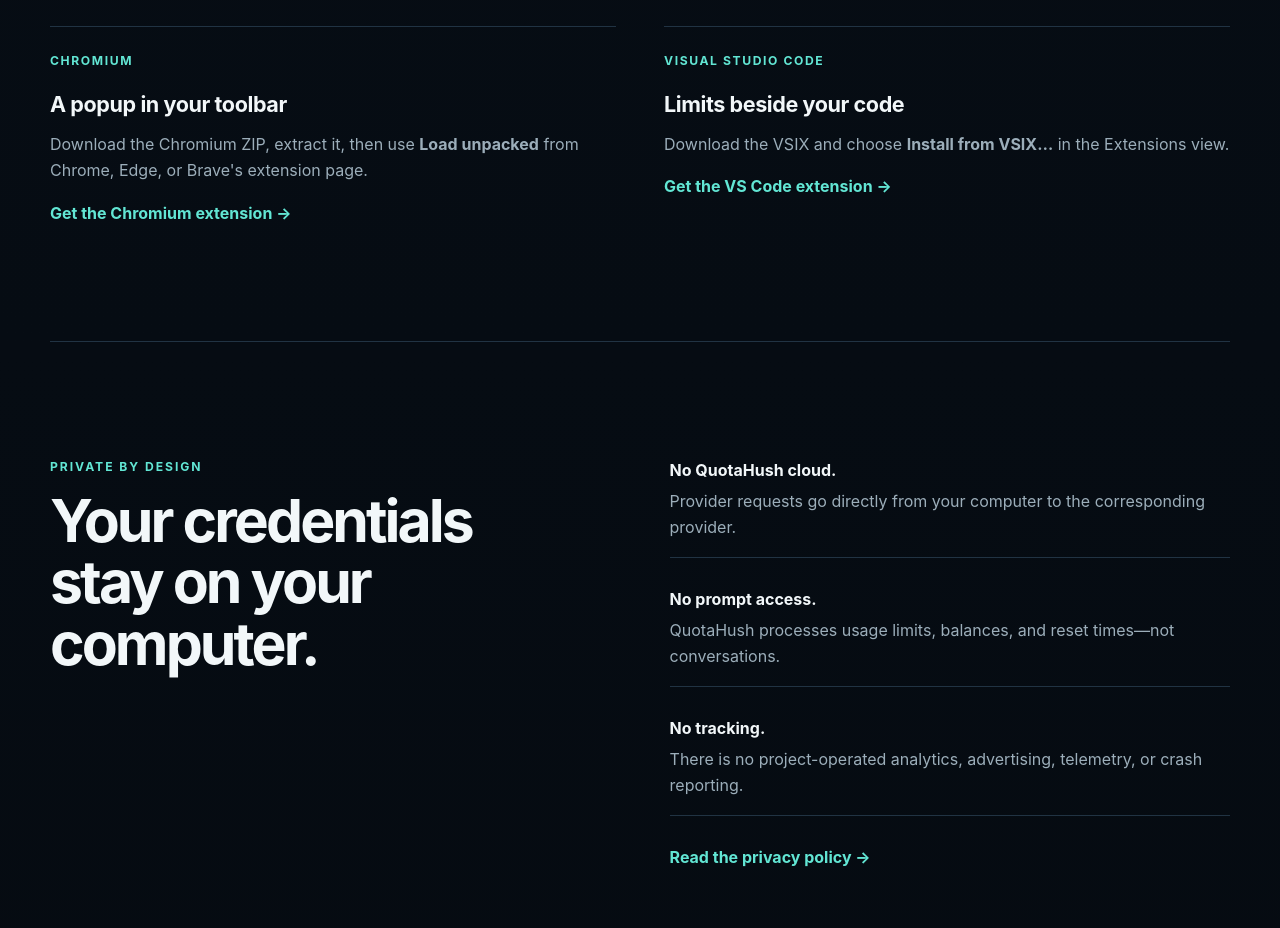
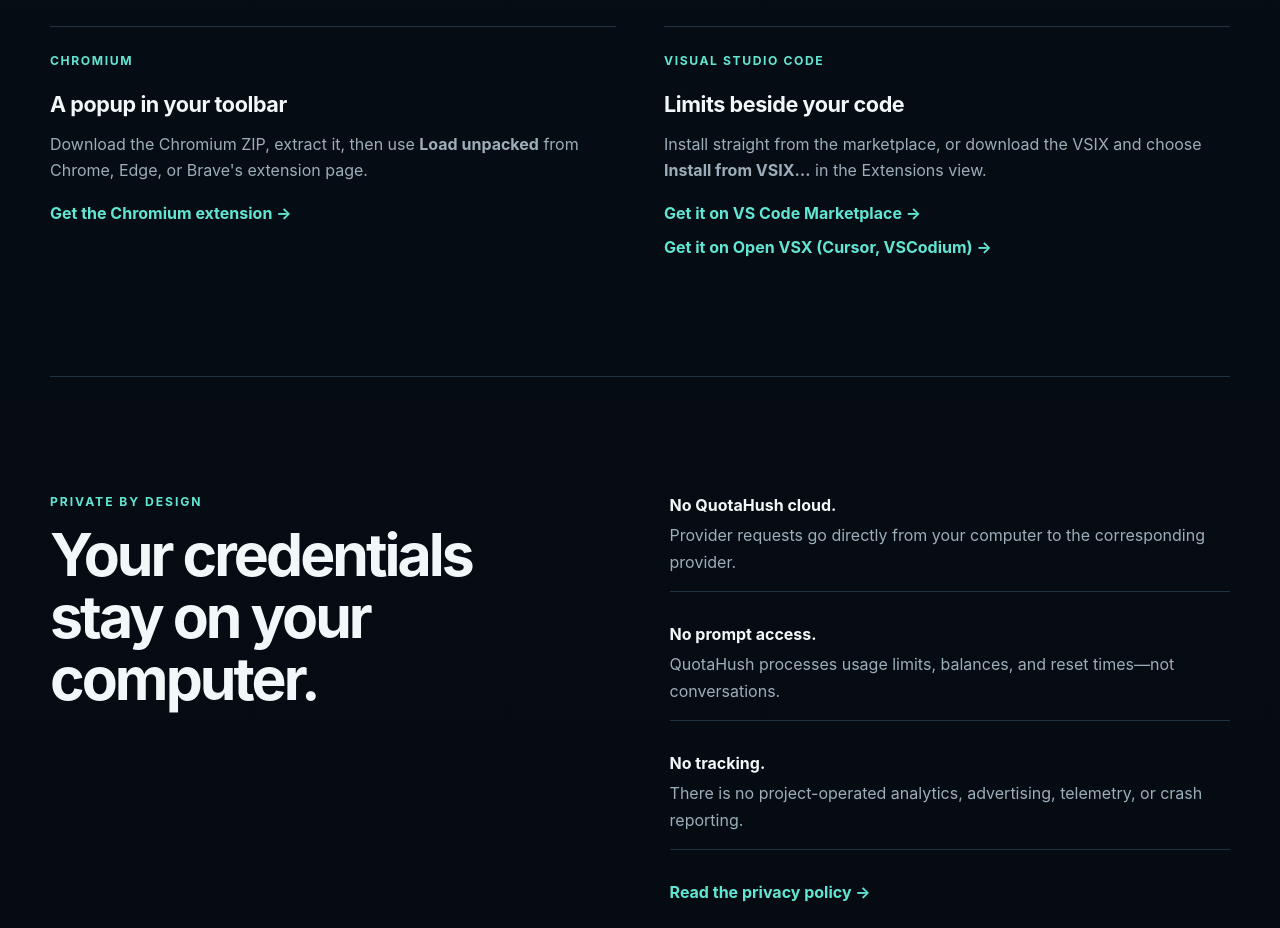
Before and after one commit to Wenress/QuotaHush, a browser extension: page docs/index.html in a window 1280 px wide. Shown: the part 2440-3368 px from the top of the page. Drawn offline with Linux system fonts and the light colour scheme.

Commit message:
Link VS Code Marketplace and Open VSX listings

```diff
--- a/docs/index.html
+++ b/docs/index.html
@@ -138,8 +138,11 @@ https://raw.githubusercontent.com/Wenress/QuotaHush/main/install.sh | bash</code
         <article>
           <p class="client-label">Visual Studio Code</p>
           <h3>Limits beside your code</h3>
-          <p>Download the VSIX and choose <strong>Install from VSIX…</strong> in the Extensions view.</p>
-          <a href="https://github.com/Wenress/QuotaHush/releases/latest">Get the VS Code extension →</a>
+          <p>Install straight from the marketplace, or download the VSIX and choose <strong>Install from VSIX…</strong> in the Extensions view.</p>
+          <div class="link-stack">
+            <a href="https://marketplace.visualstudio.com/items?itemName=wenress.quotahush-local">Get it on VS Code Marketplace →</a>
+            <a href="https://open-vsx.org/extension/wenress/quotahush-local">Get it on Open VSX (Cursor, VSCodium) →</a>
+          </div>
         </article>
       </div>
     </section>
--- a/docs/styles.css
+++ b/docs/styles.css
@@ -117,6 +117,7 @@ pre { margin: 1rem 0; padding: 1rem; overflow-x: auto; white-space: pre-wrap; ov
 .client-grid article { padding-top: 1.5rem; border-top: 1px solid var(--line); }
 .client-label { margin-bottom: .5rem; color: var(--cyan) !important; font-size: .76rem; text-transform: uppercase; letter-spacing: .13em; font-weight: 750; }
 .client-grid a, .privacy-points a, .policy-page a { color: var(--cyan); font-weight: 700; text-decoration: none; }
+.link-stack { display: flex; flex-direction: column; gap: .5rem; }
 
 .privacy-section { display: grid; grid-template-columns: .9fr 1fr; gap: clamp(3rem, 9vw, 8rem); border-top: 1px solid var(--line); }
 .privacy-points { display: grid; gap: .8rem; }
```
Also changed, not shown: README.md.
